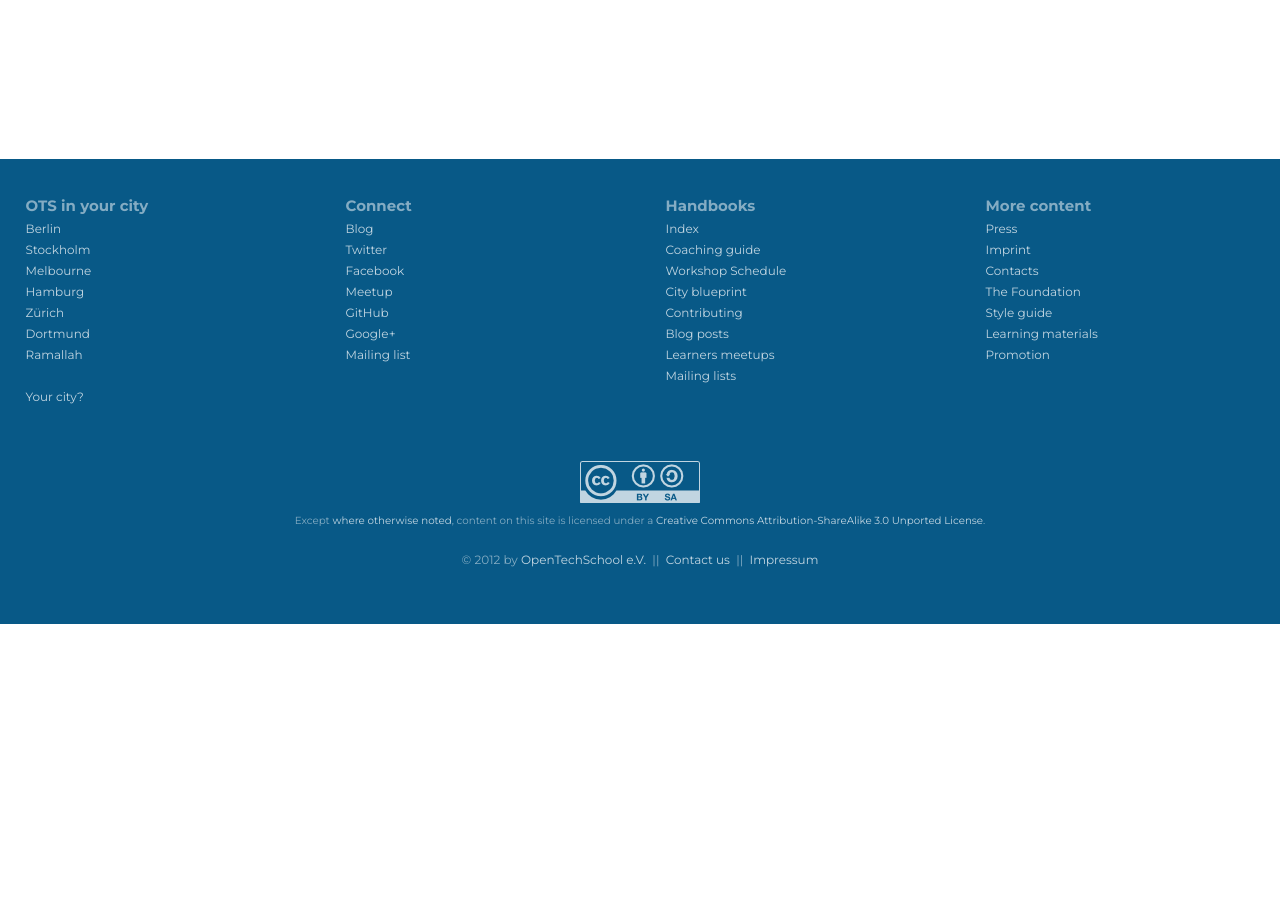
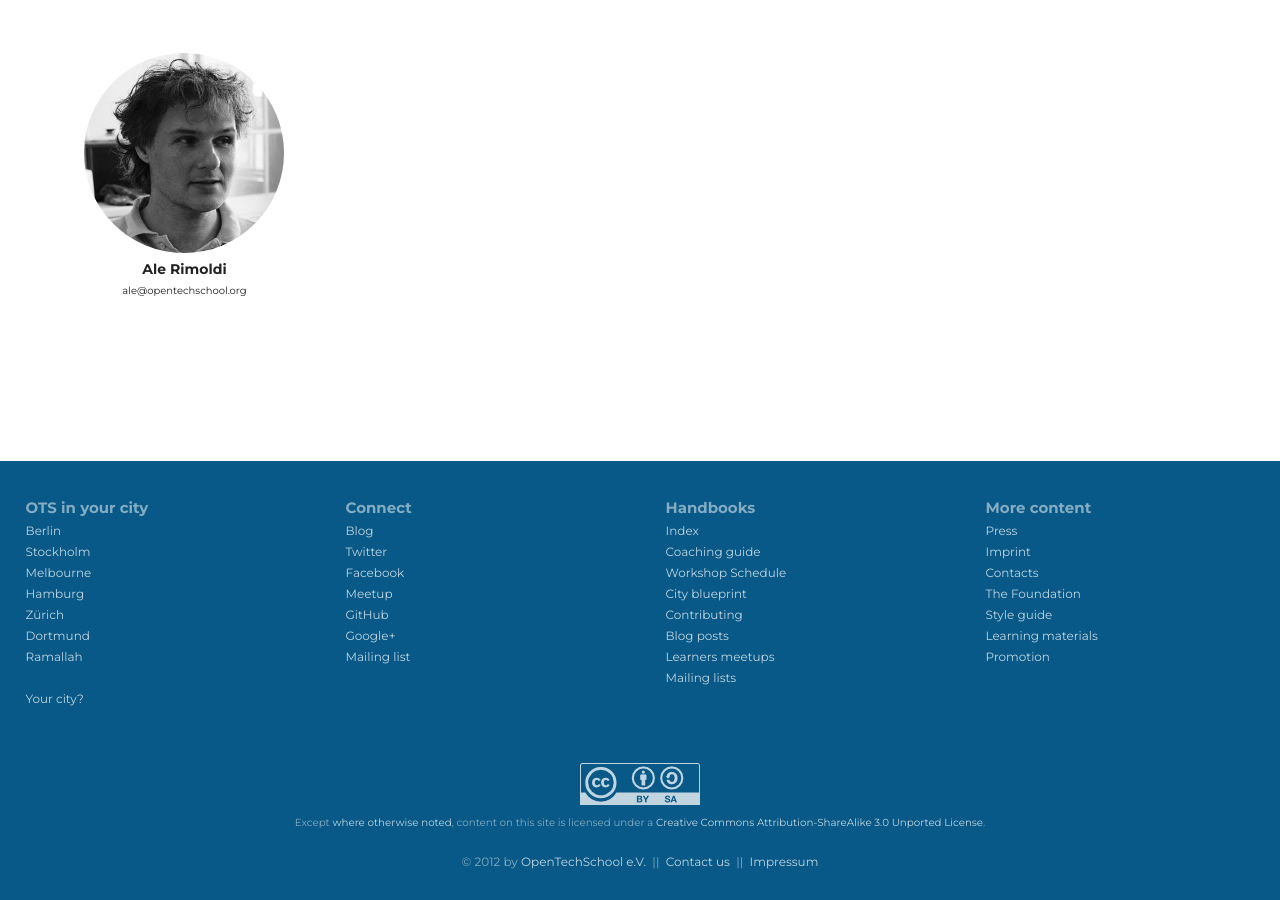
Before and after one commit to OpenTechSchool/www.opentechschool.org, a Jekyll site: the page built from zurich/index.md, in a window 1280 px wide and 900 px high, scrolled down 1323 px. Built offline with Jekyll 4.4.1, drawn with Linux system fonts in a browser that asks for light colours; nearby versions of some CDN libraries; before the commit the page ends 1947 px from its top, so only the background shows below that.

Commit message:
add ale to the zurich team

```diff
--- a/zurich/index.md
+++ b/zurich/index.md
@@ -19,6 +19,9 @@ custom_events: "We're also on <a href=\"http://techup.ch/tag/opentechschool\">Te
     <img src="/images/team/robert.jpg">
     <h3>Robert Lehmann</h3>
     <p>robert@opentechschool.org</p>
+    <img src="/images/team/ale.jpg">
+    <h3>Ale Rimoldi</h3>
+    <p>ale@opentechschool.org</p>
   </li>
 
 
```
Also changed, not shown: images/team/ale.jpg (added).
